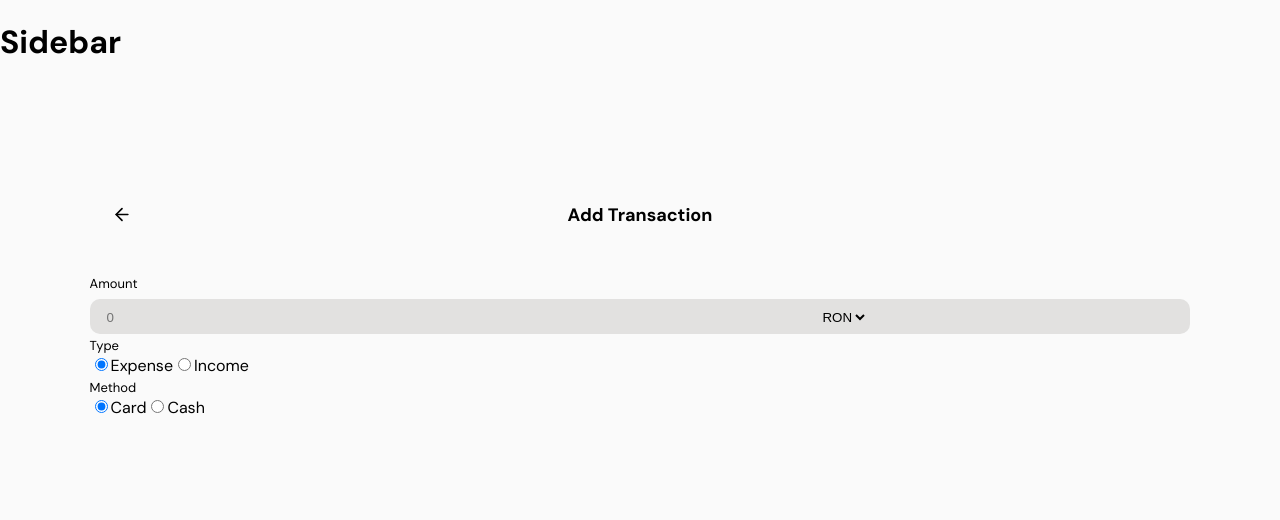
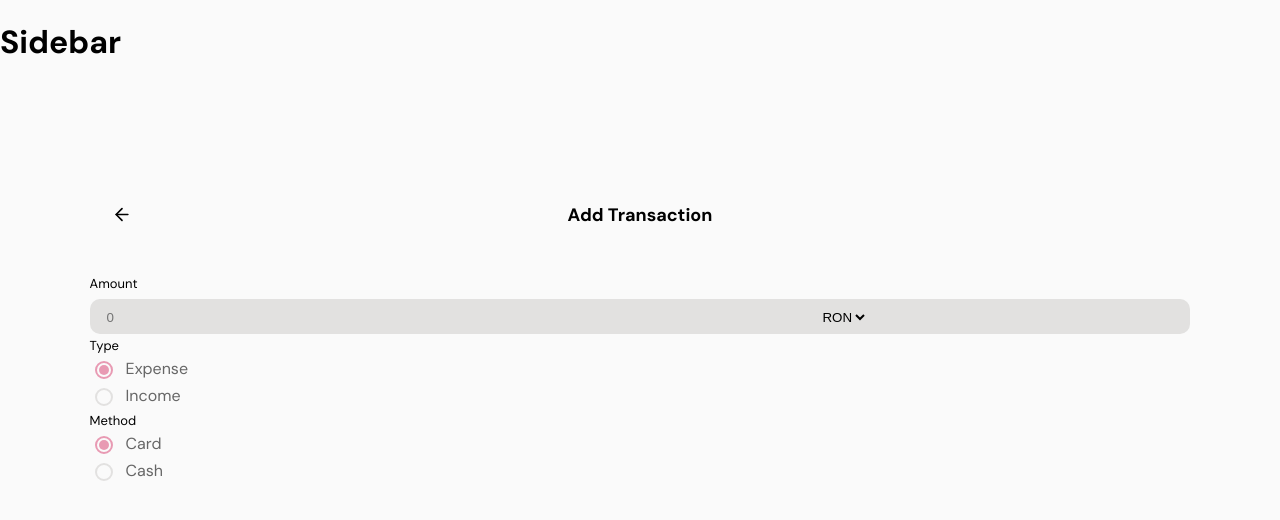
Before and after one commit to mirelalexy/blossom, a React (Vite) app in the folder frontend/: page /add-transaction in a window 1280 px wide. Shown: the top 520 px of the page. Built offline with nearby package versions, Linux system fonts and the light colour scheme.

Commit message:
style(forms): style RadioGroup component

```diff
--- a/frontend/src/components/forms/RadioGroup.jsx
+++ b/frontend/src/components/forms/RadioGroup.jsx
@@ -1,3 +1,5 @@
+import "../../styles/components/RadioGroup.css"
+
 function RadioGroup({ label, name, options = [], value, onChange }) {
     return (
         <div className="form-field">
--- /dev/null
+++ b/frontend/src/styles/components/RadioGroup.css
@@ -0,0 +1,44 @@
+.radio-group {
+    display: flex;
+    flex-direction: column;
+}
+
+.radio-option {
+    display: flex;
+    align-items: center;
+    gap: 10px;
+    cursor: pointer;
+    padding: 3px 0;
+}
+
+.radio-option input[type="radio"] {
+    appearance: none;
+    width: 18px;
+    height: 18px;
+    border: 2px solid var(--input);
+    border-radius: 50%;
+    position: relative;
+}
+
+.radio-option input[type="radio"]:checked {
+    border-color: var(--accent);
+}
+
+.radio-option input[type="radio"]:checked::after {
+    content: "";
+    width: 10px;
+    height: 10px;
+    background-color: var(--accent);
+    border-radius: 50%;
+    position: absolute;
+    top: 2px;
+    left: 2px;
+}
+
+.radio-option:hover {
+    opacity: 0.85;
+}
+
+.radio-label {
+    color: var(--text-secondary)
+}
```
